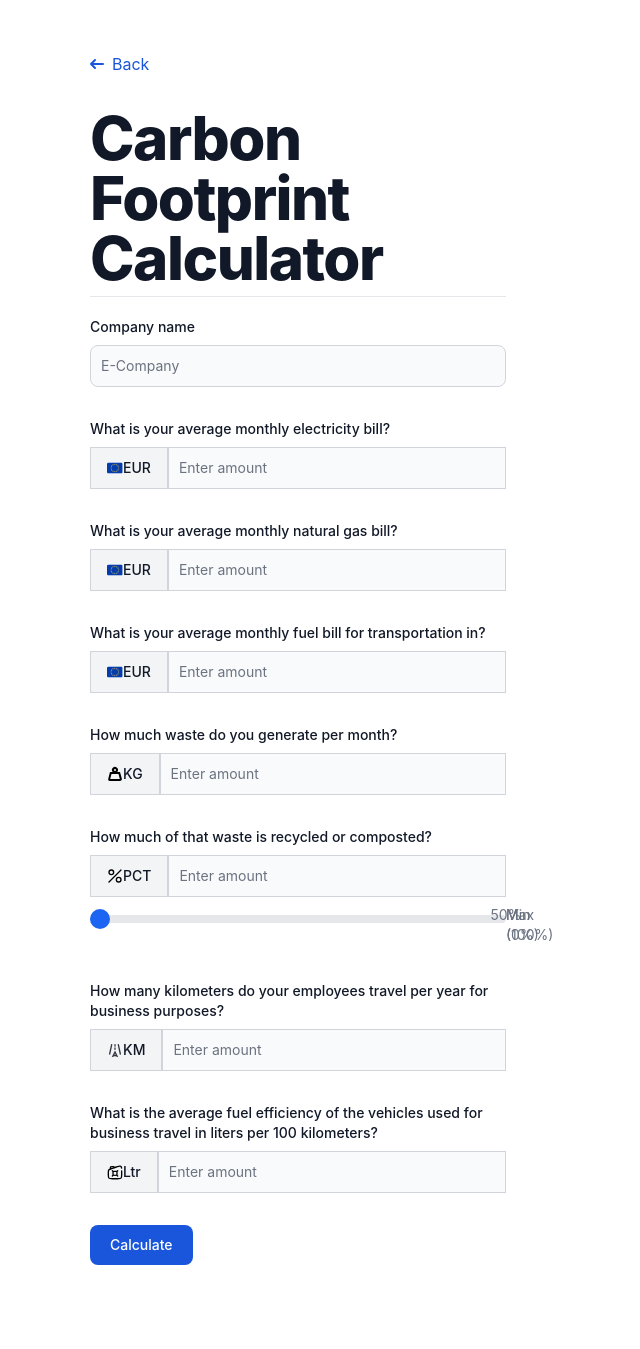
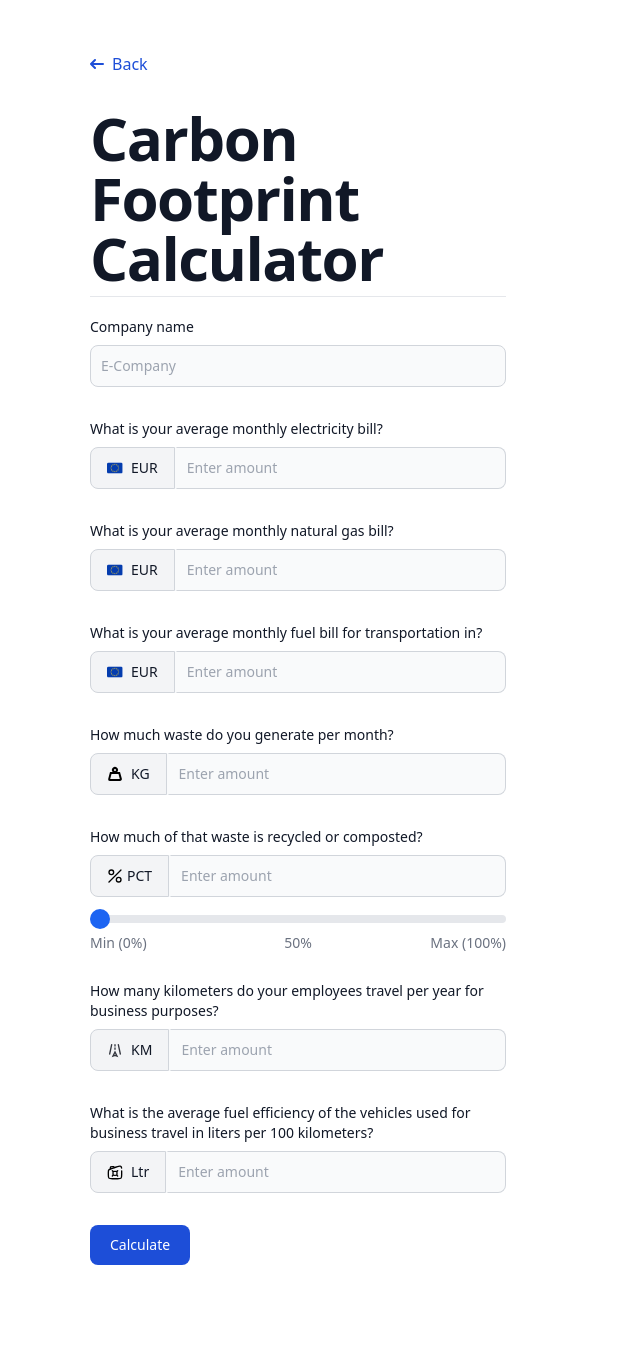
Before and after one commit to SyrymAbdikhan/Carbon-Footprint-Calculator, a Flask app: page /calculator/ in a window 1280 px wide. Shown: the whole page, without its empty margins (342-982 px from the left). Run offline with Flask 3, Linux system fonts and the light colour scheme; some libraries are stand-ins or nearby versions.

Commit message:
added tailwind & removed dark theme

```diff
--- a/src/templates/base.html
+++ b/src/templates/base.html
@@ -6,16 +6,17 @@
     <meta name="viewport" content="width=device-width, initial-scale=1.0">
     <title>Carbon Footprint Calculator</title>
     <link href="https://cdn.jsdelivr.net/npm/flowbite@2.5.2/dist/flowbite.min.css" rel="stylesheet" />
+    <script src="https://cdn.tailwindcss.com"></script>
     {% block style %}{% endblock %}
   </head>
   <body>
     <main class="max-w-screen-xl mx-auto py-5">
       {% block content %}
-      <div class="max-w-sm mx-auto p-6 bg-white border border-gray-200 rounded-lg shadow dark:bg-gray-800 dark:border-gray-700">
-        <h5 class="mb-2 text-2xl font-semibold tracking-tight text-gray-900 dark:text-white">
+      <div class="max-w-sm mx-auto p-6 bg-white border border-gray-200 rounded-lg shadow">
+        <h5 class="mb-2 text-2xl font-semibold tracking-tight text-gray-900">
           Unexpected behaviour
         </h5>
-        <p class="mb-3 font-normal text-gray-500 dark:text-gray-400">
+        <p class="mb-3 font-normal text-gray-500">
           If you see this text, an error has likely occurred. Please follow the link below.
         </p>
         <a href="{{ url_for('index') }}" class="inline-flex font-medium items-center text-blue-600 hover:underline">
--- a/src/templates/calculator.html
+++ b/src/templates/calculator.html
@@ -3,14 +3,14 @@
 {% block content %}
 
 <div class="max-w-md mx-auto py-8 px-4 mb-8">
-    <a href="{{ url_for('index') }}" class="flex items-center mb-8 text-blue-700 transition-colors duration-200 hover:text-blue-800 dark:text-blue-400 dark:hover:text-white">
+    <a href="{{ url_for('index') }}" class="flex items-center mb-8 text-blue-700 transition-colors duration-200 hover:text-blue-800:text-white">
         <svg class="w-3.5 h-3.5 mr-2" aria-hidden="true" xmlns="http://www.w3.org/2000/svg" fill="none" viewBox="0 0 14 10">
             <path stroke="currentColor" stroke-linecap="round" stroke-linejoin="round" stroke-width="2" d="M13 5H1m0 0 4 4M1 5l4-4"></path>
         </svg>
         Back
     </a>
 
-    <h1 class="mb-2 text-4xl font-extrabold leading-none tracking-tight text-gray-900 md:text-4xl lg:text-6xl dark:text-white">
+    <h1 class="mb-2 text-4xl font-extrabold leading-none tracking-tight text-gray-900 md:text-4xl lg:text-6xl">
         Carbon Footprint Calculator
     </h1>
 
@@ -18,124 +18,124 @@
 
     <form action="" method="post">
         <div class="mb-8">
-            <label class="block mb-2 text-sm font-medium text-gray-900 dark:text-white">
+            <label class="block mb-2 text-sm font-medium text-gray-900">
                 Company name
             </label>
-            <input type="text" name="comp-name" class="p-2.5 w-full z-20 text-sm text-gray-900 bg-gray-50 rounded-lg border-gray-50 border border-gray-300 focus:ring-blue-500 focus:border-blue-500 dark:bg-gray-700 dark:border-gray-700  dark:border-gray-600 dark:placeholder-gray-400 dark:text-white dark:focus:border-blue-500" placeholder="E-Company" required />
+            <input type="text" name="comp-name" class="p-2.5 w-full z-20 text-sm text-gray-900 bg-gray-50 rounded-lg border border-gray-300 focus:ring-blue-500 focus:border-blue-500 :border-blue-500" placeholder="E-Company" required />
         </div>
 
         <div class="mb-8">
-            <label class="block mb-2 text-sm font-medium text-gray-900 dark:text-white">
+            <label class="block mb-2 text-sm font-medium text-gray-900">
                 What is your average monthly electricity bill?
             </label>
             <div class="flex">
-                <div class="flex-shrink-0 z-10 inline-flex items-center py-2.5 px-4 text-sm font-medium text-center text-gray-900 bg-gray-100 border border-gray-300 rounded-s-lg dark:bg-gray-700 dark:text-white dark:border-gray-600" type="button">
+                <div class="flex-shrink-0 z-10 inline-flex items-center py-2.5 px-4 text-sm font-medium text-center text-gray-900 bg-gray-100 border border-gray-300 rounded-s-lg" type="button">
                     <svg fill="none" aria-hidden="true" class="h-4 w-4 me-2" viewBox="0 0 20 15"><rect width="19.6" height="14" y=".5" fill="#fff" rx="2"/><mask id="a" style="mask-type:luminance" width="20" height="15" x="0" y="0" maskUnits="userSpaceOnUse"><rect width="19.6" height="14" y=".5" fill="#fff" rx="2"/></mask><g mask="url(#a)"><path fill="#043CAE" d="M0 .5h19.6v14H0z"/><path fill="#FFD429" fill-rule="evenodd" d="M9.14 3.493L9.8 3.3l.66.193-.193-.66.193-.66-.66.194-.66-.194.193.66-.193.66zm0 9.334l.66-.194.66.194-.193-.66.193-.66-.66.193-.66-.193.193.66-.193.66zm5.327-4.86l-.66.193L14 7.5l-.193-.66.66.193.66-.193-.194.66.194.66-.66-.193zm-9.994.193l.66-.193.66.193L5.6 7.5l.193-.66-.66.193-.66-.193.194.66-.194.66zm9.369-2.527l-.66.194.193-.66-.194-.66.66.193.66-.193-.193.66.193.66-.66-.194zm-8.743 4.86l.66-.193.66.193-.194-.66.194-.66-.66.194-.66-.194.193.66-.193.66zm7.034-6.568l-.66.193.194-.66-.194-.66.66.194.66-.193-.193.66.193.66-.66-.194zm-5.326 8.276l.66-.193.66.193-.194-.66.194-.66-.66.194-.66-.193.193.66-.193.66zM13.84 10.3l-.66.193.194-.66-.194-.66.66.194.66-.194-.193.66.193.66-.66-.193zM5.1 5.827l.66-.194.66.194-.194-.66.194-.66-.66.193-.66-.193.193.66-.193.66zm7.034 6.181l-.66.193.194-.66-.194-.66.66.194.66-.193-.193.66.193.66-.66-.194zm-5.326-7.89l.66-.193.66.193-.194-.66.194-.66-.66.194-.66-.193.193.66-.193.66z" clip-rule="evenodd"/></g></svg>
                     EUR
                 </div>
                 <div class="relative w-full">
-                    <input type="number" name="elec-bill" class="block p-2.5 w-full z-20 text-sm text-gray-900 bg-gray-50 rounded-e-lg border-s-gray-50 border-s-2 border border-gray-300 focus:ring-blue-500 focus:border-blue-500 dark:bg-gray-700 dark:border-s-gray-700  dark:border-gray-600 dark:placeholder-gray-400 dark:text-white dark:focus:border-blue-500" placeholder="Enter amount" required />
+                    <input type="number" name="elec-bill" class="block p-2.5 w-full z-20 text-sm text-gray-900 bg-gray-50 rounded-e-lg border-s-gray-50 border-s-2 border border-gray-300 focus:ring-blue-500 focus:border-blue-500 :border-blue-500" placeholder="Enter amount" required />
                 </div>
             </div>
         </div>
 
         <div class="mb-8">
-            <label class="block mb-2 text-sm font-medium text-gray-900 dark:text-white">
+            <label class="block mb-2 text-sm font-medium text-gray-900">
                 What is your average monthly natural gas bill?
             </label>
             <div class="flex">
-                <div class="flex-shrink-0 z-10 inline-flex items-center py-2.5 px-4 text-sm font-medium text-center text-gray-900 bg-gray-100 border border-gray-300 rounded-s-lg dark:bg-gray-700 dark:text-white dark:border-gray-600" type="button">
+                <div class="flex-shrink-0 z-10 inline-flex items-center py-2.5 px-4 text-sm font-medium text-center text-gray-900 bg-gray-100 border border-gray-300 rounded-s-lg" type="button">
                     <svg fill="none" aria-hidden="true" class="h-4 w-4 me-2" viewBox="0 0 20 15"><rect width="19.6" height="14" y=".5" fill="#fff" rx="2"/><mask id="a" style="mask-type:luminance" width="20" height="15" x="0" y="0" maskUnits="userSpaceOnUse"><rect width="19.6" height="14" y=".5" fill="#fff" rx="2"/></mask><g mask="url(#a)"><path fill="#043CAE" d="M0 .5h19.6v14H0z"/><path fill="#FFD429" fill-rule="evenodd" d="M9.14 3.493L9.8 3.3l.66.193-.193-.66.193-.66-.66.194-.66-.194.193.66-.193.66zm0 9.334l.66-.194.66.194-.193-.66.193-.66-.66.193-.66-.193.193.66-.193.66zm5.327-4.86l-.66.193L14 7.5l-.193-.66.66.193.66-.193-.194.66.194.66-.66-.193zm-9.994.193l.66-.193.66.193L5.6 7.5l.193-.66-.66.193-.66-.193.194.66-.194.66zm9.369-2.527l-.66.194.193-.66-.194-.66.66.193.66-.193-.193.66.193.66-.66-.194zm-8.743 4.86l.66-.193.66.193-.194-.66.194-.66-.66.194-.66-.194.193.66-.193.66zm7.034-6.568l-.66.193.194-.66-.194-.66.66.194.66-.193-.193.66.193.66-.66-.194zm-5.326 8.276l.66-.193.66.193-.194-.66.194-.66-.66.194-.66-.193.193.66-.193.66zM13.84 10.3l-.66.193.194-.66-.194-.66.66.194.66-.194-.193.66.193.66-.66-.193zM5.1 5.827l.66-.194.66.194-.194-.66.194-.66-.66.193-.66-.193.193.66-.193.66zm7.034 6.181l-.66.193.194-.66-.194-.66.66.194.66-.193-.193.66.193.66-.66-.194zm-5.326-7.89l.66-.193.66.193-.194-.66.194-.66-.66.194-.66-.193.193.66-.193.66z" clip-rule="evenodd"/></g></svg>
                     EUR
                 </div>
                 <div class="relative w-full">
-                    <input type="number" name="gas-bill" class="block p-2.5 w-full z-20 text-sm text-gray-900 bg-gray-50 rounded-e-lg border-s-gray-50 border-s-2 border border-gray-300 focus:ring-blue-500 focus:border-blue-500 dark:bg-gray-700 dark:border-s-gray-700  dark:border-gray-600 dark:placeholder-gray-400 dark:text-white dark:focus:border-blue-500" placeholder="Enter amount" required />
+                    <input type="number" name="gas-bill" class="block p-2.5 w-full z-20 text-sm text-gray-900 bg-gray-50 rounded-e-lg border-s-gray-50 border-s-2 border border-gray-300 focus:ring-blue-500 focus:border-blue-500 :border-blue-500" placeholder="Enter amount" required />
                 </div>
             </div>
         </div>
 
         <div class="mb-8">
-            <label class="block mb-2 text-sm font-medium text-gray-900 dark:text-white">
+            <label class="block mb-2 text-sm font-medium text-gray-900">
                 What is your average monthly fuel bill for transportation in?
             </label>
             <div class="flex">
-                <div class="flex-shrink-0 z-10 inline-flex items-center py-2.5 px-4 text-sm font-medium text-center text-gray-900 bg-gray-100 border border-gray-300 rounded-s-lg dark:bg-gray-700 dark:text-white dark:border-gray-600" type="button">
+                <div class="flex-shrink-0 z-10 inline-flex items-center py-2.5 px-4 text-sm font-medium text-center text-gray-900 bg-gray-100 border border-gray-300 rounded-s-lg" type="button">
                     <svg fill="none" aria-hidden="true" class="h-4 w-4 me-2" viewBox="0 0 20 15"><rect width="19.6" height="14" y=".5" fill="#fff" rx="2"/><mask id="a" style="mask-type:luminance" width="20" height="15" x="0" y="0" maskUnits="userSpaceOnUse"><rect width="19.6" height="14" y=".5" fill="#fff" rx="2"/></mask><g mask="url(#a)"><path fill="#043CAE" d="M0 .5h19.6v14H0z"/><path fill="#FFD429" fill-rule="evenodd" d="M9.14 3.493L9.8 3.3l.66.193-.193-.66.193-.66-.66.194-.66-.194.193.66-.193.66zm0 9.334l.66-.194.66.194-.193-.66.193-.66-.66.193-.66-.193.193.66-.193.66zm5.327-4.86l-.66.193L14 7.5l-.193-.66.66.193.66-.193-.194.66.194.66-.66-.193zm-9.994.193l.66-.193.66.193L5.6 7.5l.193-.66-.66.193-.66-.193.194.66-.194.66zm9.369-2.527l-.66.194.193-.66-.194-.66.66.193.66-.193-.193.66.193.66-.66-.194zm-8.743 4.86l.66-.193.66.193-.194-.66.194-.66-.66.194-.66-.194.193.66-.193.66zm7.034-6.568l-.66.193.194-.66-.194-.66.66.194.66-.193-.193.66.193.66-.66-.194zm-5.326 8.276l.66-.193.66.193-.194-.66.194-.66-.66.194-.66-.193.193.66-.193.66zM13.84 10.3l-.66.193.194-.66-.194-.66.66.194.66-.194-.193.66.193.66-.66-.193zM5.1 5.827l.66-.194.66.194-.194-.66.194-.66-.66.193-.66-.193.193.66-.193.66zm7.034 6.181l-.66.193.194-.66-.194-.66.66.194.66-.193-.193.66.193.66-.66-.194zm-5.326-7.89l.66-.193.66.193-.194-.66.194-.66-.66.194-.66-.193.193.66-.193.66z" clip-rule="evenodd"/></g></svg>
                     EUR
                 </div>
                 <div class="relative w-full">
-                    <input type="number" name="fuel-bill" class="block p-2.5 w-full z-20 text-sm text-gray-900 bg-gray-50 rounded-e-lg border-s-gray-50 border-s-2 border border-gray-300 focus:ring-blue-500 focus:border-blue-500 dark:bg-gray-700 dark:border-s-gray-700  dark:border-gray-600 dark:placeholder-gray-400 dark:text-white dark:focus:border-blue-500" placeholder="Enter amount" required />
+                    <input type="number" name="fuel-bill" class="block p-2.5 w-full z-20 text-sm text-gray-900 bg-gray-50 rounded-e-lg border-s-gray-50 border-s-2 border border-gray-300 focus:ring-blue-500 focus:border-blue-500 :border-blue-500" placeholder="Enter amount" required />
                 </div>
             </div>
         </div>
 
         <div class="mb-8">
-            <label class="block mb-2 text-sm font-medium text-gray-900 dark:text-white">
+            <label class="block mb-2 text-sm font-medium text-gray-900">
                 How much waste do you generate per month?
             </label>
             <div class="flex">
-                <div class="flex-shrink-0 z-10 inline-flex items-center py-2.5 px-4 text-sm font-medium text-center text-gray-900 bg-gray-100 border border-gray-300 rounded-s-lg dark:bg-gray-700 dark:text-white dark:border-gray-600" type="button">
-                    <svg class="w-4 h-4 me-2 text-gray-500 dark:text-gray-400" aria-hidden="true" viewBox="0 0 16 16" xmlns="http://www.w3.org/2000/svg"><path fill-rule="evenodd" d="M10.2 6a3 3 0 1 0-4.5 0H3l-1.7 6.5A2 2 0 0 0 3.2 15h9.6a2 2 0 0 0 2-2.5L13 6h-2.8ZM9 4a1 1 0 1 1-2 0 1 1 0 0 1 2 0Zm-5.8 9 1.3-5h7l1.3 5H3.2Z"/></svg>
+                <div class="flex-shrink-0 z-10 inline-flex items-center py-2.5 px-4 text-sm font-medium text-center text-gray-900 bg-gray-100 border border-gray-300 rounded-s-lg" type="button">
+                    <svg class="w-4 h-4 me-2 text-gray-500" aria-hidden="true" viewBox="0 0 16 16" xmlns="http://www.w3.org/2000/svg"><path fill-rule="evenodd" d="M10.2 6a3 3 0 1 0-4.5 0H3l-1.7 6.5A2 2 0 0 0 3.2 15h9.6a2 2 0 0 0 2-2.5L13 6h-2.8ZM9 4a1 1 0 1 1-2 0 1 1 0 0 1 2 0Zm-5.8 9 1.3-5h7l1.3 5H3.2Z"/></svg>
                     KG
                 </div>
                 <div class="relative w-full">
-                    <input type="number" name="waste-kg" class="block p-2.5 w-full z-20 text-sm text-gray-900 bg-gray-50 rounded-e-lg border-s-gray-50 border-s-2 border border-gray-300 focus:ring-blue-500 focus:border-blue-500 dark:bg-gray-700 dark:border-s-gray-700  dark:border-gray-600 dark:placeholder-gray-400 dark:text-white dark:focus:border-blue-500" placeholder="Enter amount" required />
+                    <input type="number" name="waste-kg" class="block p-2.5 w-full z-20 text-sm text-gray-900 bg-gray-50 rounded-e-lg border-s-gray-50 border-s-2 border border-gray-300 focus:ring-blue-500 focus:border-blue-500 :border-blue-500" placeholder="Enter amount" required />
                 </div>
             </div>
         </div>
 
         <div class="mb-8 pb-5">
-            <label class="block mb-2 text-sm font-medium text-gray-900 dark:text-white">
+            <label class="block mb-2 text-sm font-medium text-gray-900">
                 How much of that waste is recycled or composted?
             </label>
             <div class="flex mb-2">
-                <div class="flex-shrink-0 z-10 inline-flex items-center py-2.5 px-4 text-sm font-medium text-center text-gray-900 bg-gray-100 border border-gray-300 rounded-s-lg dark:bg-gray-700 dark:text-white dark:border-gray-600" type="button">
-                    <svg class="w-4 h-4 me-1 text-gray-500 dark:text-gray-400" aria-hidden="true" viewBox="0 0 24 24" xmlns="http://www.w3.org/2000/svg"><path d="M21.7 3.7a1 1 0 0 0-1.4-1.4l-18 18a1 1 0 1 0 1.4 1.4l18-18Z"/><path fill-rule="evenodd" clip-rule="evenodd" d="M11 6.5a4.5 4.5 0 1 1-9 0 4.5 4.5 0 0 1 9 0Zm-7 0a2.5 2.5 0 1 0 5 0 2.5 2.5 0 0 0-5 0ZM22 17.5a4.5 4.5 0 1 1-9 0 4.5 4.5 0 0 1 9 0Zm-7 0a2.5 2.5 0 1 0 5 0 2.5 2.5 0 0 0-5 0Z"/></svg>
+                <div class="flex-shrink-0 z-10 inline-flex items-center py-2.5 px-4 text-sm font-medium text-center text-gray-900 bg-gray-100 border border-gray-300 rounded-s-lg" type="button">
+                    <svg class="w-4 h-4 me-1 text-gray-500" aria-hidden="true" viewBox="0 0 24 24" xmlns="http://www.w3.org/2000/svg"><path d="M21.7 3.7a1 1 0 0 0-1.4-1.4l-18 18a1 1 0 1 0 1.4 1.4l18-18Z"/><path fill-rule="evenodd" clip-rule="evenodd" d="M11 6.5a4.5 4.5 0 1 1-9 0 4.5 4.5 0 0 1 9 0Zm-7 0a2.5 2.5 0 1 0 5 0 2.5 2.5 0 0 0-5 0ZM22 17.5a4.5 4.5 0 1 1-9 0 4.5 4.5 0 0 1 9 0Zm-7 0a2.5 2.5 0 1 0 5 0 2.5 2.5 0 0 0-5 0Z"/></svg>
                     PCT
                 </div>
                 <div class="relative w-full">
-                    <input type="number" name="recycle-pct" id="waste-recycled-number" min="0" max="100" class="block p-2.5 w-full z-20 text-sm text-gray-900 bg-gray-50 rounded-e-lg border-s-gray-50 border-s-2 border border-gray-300 focus:ring-blue-500 focus:border-blue-500 dark:bg-gray-700 dark:border-s-gray-700  dark:border-gray-600 dark:placeholder-gray-400 dark:text-white dark:focus:border-blue-500" placeholder="Enter amount" required />
+                    <input type="number" name="recycle-pct" id="waste-recycled-number" min="0" max="100" class="block p-2.5 w-full z-20 text-sm text-gray-900 bg-gray-50 rounded-e-lg border-s-gray-50 border-s-2 border border-gray-300 focus:ring-blue-500 focus:border-blue-500 :border-blue-500" placeholder="Enter amount" required />
                 </div>
             </div>
             <div class="relative">
-                <input id="waste-recycled-range" type="range" value="0" min="0" max="100" class="w-full h-2 bg-gray-200 rounded-lg appearance-none cursor-pointer dark:bg-gray-700">
-                <span class="text-sm text-gray-500 dark:text-gray-400 absolute start-0 -bottom-6">Min (0%)</span>
-                <span class="text-sm text-gray-500 dark:text-gray-400 absolute start-1/2 -translate-x-1/2 rtl:translate-x-1/2 -bottom-6">50%</span>
-                <span class="text-sm text-gray-500 dark:text-gray-400 absolute end-0 -bottom-6">Max (100%)</span>
+                <input id="waste-recycled-range" type="range" value="0" min="0" max="100" class="w-full h-2 bg-gray-200 rounded-lg appearance-none cursor-pointer">
+                <span class="text-sm text-gray-500 absolute start-0 -bottom-6">Min (0%)</span>
+                <span class="text-sm text-gray-500 absolute start-1/2 -translate-x-1/2 rtl:translate-x-1/2 -bottom-6">50%</span>
+                <span class="text-sm text-gray-500 absolute end-0 -bottom-6">Max (100%)</span>
             </div>
         </div>
 
         <div class="mb-8">
-            <label class="block mb-2 text-sm font-medium text-gray-900 dark:text-white">
+            <label class="block mb-2 text-sm font-medium text-gray-900">
                 How many kilometers do your employees travel per year for business purposes?
             </label>
             <div class="flex">
-                <div class="flex-shrink-0 z-10 inline-flex items-center py-2.5 px-4 text-sm font-medium text-center text-gray-900 bg-gray-100 border border-gray-300 rounded-s-lg dark:bg-gray-700 dark:text-white dark:border-gray-600" type="button">
-                    <svg class="w-4 h-4 me-2 text-gray-500 dark:text-gray-400" aria-hidden="true" viewBox="0 0 24 24" fill="none" xmlns="http://www.w3.org/2000/svg"><g stroke="#33363F" stroke-width="2" stroke-linecap="round"><path d="m9 21 3-6s0 0 0 0 0 0 0 0 0 0 0 0l3 6s0 0 0 0 0 0 0 0 0 0 0 0l-3-1h0s0 0 0 0 0 0 0 0 0 0 0 0h0l-3 1s0 0 0 0 0 0 0 0 0 0 0 0ZM4 18 7 4M20 18 17 4M12 11V9M12 6V4"/></g></svg>
+                <div class="flex-shrink-0 z-10 inline-flex items-center py-2.5 px-4 text-sm font-medium text-center text-gray-900 bg-gray-100 border border-gray-300 rounded-s-lg" type="button">
+                    <svg class="w-4 h-4 me-2 text-gray-500" aria-hidden="true" viewBox="0 0 24 24" fill="none" xmlns="http://www.w3.org/2000/svg"><g stroke="#33363F" stroke-width="2" stroke-linecap="round"><path d="m9 21 3-6s0 0 0 0 0 0 0 0 0 0 0 0l3 6s0 0 0 0 0 0 0 0 0 0 0 0l-3-1h0s0 0 0 0 0 0 0 0 0 0 0 0h0l-3 1s0 0 0 0 0 0 0 0 0 0 0 0ZM4 18 7 4M20 18 17 4M12 11V9M12 6V4"/></g></svg>
                     KM
                 </div>
                 <div class="relative w-full">
-                    <input type="number" name="km-traveled" class="block p-2.5 w-full z-20 text-sm text-gray-900 bg-gray-50 rounded-e-lg border-s-gray-50 border-s-2 border border-gray-300 focus:ring-blue-500 focus:border-blue-500 dark:bg-gray-700 dark:border-s-gray-700  dark:border-gray-600 dark:placeholder-gray-400 dark:text-white dark:focus:border-blue-500" placeholder="Enter amount" required />
+                    <input type="number" name="km-traveled" class="block p-2.5 w-full z-20 text-sm text-gray-900 bg-gray-50 rounded-e-lg border-s-gray-50 border-s-2 border border-gray-300 focus:ring-blue-500 focus:border-blue-500 :border-blue-500" placeholder="Enter amount" required />
                 </div>
             </div>
         </div>
 
         <div class="mb-8">
-            <label class="block mb-2 text-sm font-medium text-gray-900 dark:text-white">
+            <label class="block mb-2 text-sm font-medium text-gray-900">
                 What is the average fuel efficiency of the vehicles used for business travel in liters per 100 kilometers?
             </label>
             <div class="flex">
-                <div class="flex-shrink-0 z-10 inline-flex items-center py-2.5 px-4 text-sm font-medium text-center text-gray-900 bg-gray-100 border border-gray-300 rounded-s-lg dark:bg-gray-700 dark:text-white dark:border-gray-600" type="button">
-                    <svg class="w-4 h-4 me-2 text-gray-500 dark:text-gray-400" aria-hidden="true" viewBox="0 0 24 24" fill="none" xmlns="http://www.w3.org/2000/svg"><g stroke="#000" stroke-width="2"><path d="M22 10.2V16c0 2.9 0 4.3-.9 5.2-.9.9-2.3.9-5.1.9H8c-2.8 0-4.2 0-5.1-.9C2 20.3 2 18.9 2 16v-3c0-2.1 0-3.2.6-4C3 8.4 4 8.1 6 7.3l8-2.8c3.7-1.3 5.5-2 6.7-1 .7.4 1 1.2 1.2 2.5" stroke-linecap="round"/><path d="M9 14c0-1.4 0-2.1.4-2.6.5-.4 1.2-.4 2.6-.4 1.4 0 2.1 0 2.6.4.4.5.4 1.2.4 2.6 0 1.4 0 2.1-.4 2.6-.5.4-1.2.4-2.6.4-1.4 0-2.1 0-2.6-.4C9 16 9 15.4 9 14Z"/><path d="m15 11 1-1m-7 1-1-1m7 7 1 1m-7-1-1 1M5 7c0-1.2 0-1.9.3-2.3l.3-.4C6.1 4 6.7 4 8 4h1.8c.6.2 1 .7 1.1 1.2" stroke-linecap="round"/></g></svg>
+                <div class="flex-shrink-0 z-10 inline-flex items-center py-2.5 px-4 text-sm font-medium text-center text-gray-900 bg-gray-100 border border-gray-300 rounded-s-lg" type="button">
+                    <svg class="w-4 h-4 me-2 text-gray-500" aria-hidden="true" viewBox="0 0 24 24" fill="none" xmlns="http://www.w3.org/2000/svg"><g stroke="#000" stroke-width="2"><path d="M22 10.2V16c0 2.9 0 4.3-.9 5.2-.9.9-2.3.9-5.1.9H8c-2.8 0-4.2 0-5.1-.9C2 20.3 2 18.9 2 16v-3c0-2.1 0-3.2.6-4C3 8.4 4 8.1 6 7.3l8-2.8c3.7-1.3 5.5-2 6.7-1 .7.4 1 1.2 1.2 2.5" stroke-linecap="round"/><path d="M9 14c0-1.4 0-2.1.4-2.6.5-.4 1.2-.4 2.6-.4 1.4 0 2.1 0 2.6.4.4.5.4 1.2.4 2.6 0 1.4 0 2.1-.4 2.6-.5.4-1.2.4-2.6.4-1.4 0-2.1 0-2.6-.4C9 16 9 15.4 9 14Z"/><path d="m15 11 1-1m-7 1-1-1m7 7 1 1m-7-1-1 1M5 7c0-1.2 0-1.9.3-2.3l.3-.4C6.1 4 6.7 4 8 4h1.8c.6.2 1 .7 1.1 1.2" stroke-linecap="round"/></g></svg>
                     Ltr
                 </div>
                 <div class="relative w-full">
-                    <input type="number" name="fuel-eff" class="block p-2.5 w-full z-20 text-sm text-gray-900 bg-gray-50 rounded-e-lg border-s-gray-50 border-s-2 border border-gray-300 focus:ring-blue-500 focus:border-blue-500 dark:bg-gray-700 dark:border-s-gray-700  dark:border-gray-600 dark:placeholder-gray-400 dark:text-white dark:focus:border-blue-500" placeholder="Enter amount" required />
+                    <input type="number" name="fuel-eff" class="block p-2.5 w-full z-20 text-sm text-gray-900 bg-gray-50 rounded-e-lg border-s-gray-50 border-s-2 border border-gray-300 focus:ring-blue-500 focus:border-blue-500 :border-blue-500" placeholder="Enter amount" required />
                 </div>
             </div>
         </div>
 
-        <button type="submit" class="text-white bg-blue-700 hover:bg-blue-800 focus:ring-4 focus:outline-none focus:ring-blue-300 font-medium rounded-lg text-sm w-full sm:w-auto px-5 py-2.5 text-center dark:bg-blue-600 dark:hover:bg-blue-700 dark:focus:ring-blue-800">
+        <button type="submit" class="text-white bg-blue-700 hover:bg-blue-800 focus:ring-4 focus:outline-none focus:ring-blue-300 font-medium rounded-lg text-sm w-full sm:w-auto px-5 py-2.5 text-center:bg-blue-700:ring-blue-800">
             Calculate
         </button>
     </form>
--- a/src/templates/noresults.html
+++ b/src/templates/noresults.html
@@ -1,11 +1,11 @@
 {% extends "base.html" %}
 
 {% block content %}
-<div class="max-w-sm mx-auto p-6 bg-white border border-gray-200 rounded-lg shadow dark:bg-gray-800 dark:border-gray-700">
-    <h5 class="mb-2 text-2xl font-semibold tracking-tight text-gray-900 dark:text-white">
+<div class="max-w-sm mx-auto p-6 bg-white border border-gray-200 rounded-lg shadow">
+    <h5 class="mb-2 text-2xl font-semibold tracking-tight text-gray-900">
       No results found!
     </h5>
-    <p class="mb-3 font-normal text-gray-500 dark:text-gray-400">
+    <p class="mb-3 font-normal text-gray-500">
       An error has likely occurred. Please follow the link below.
     </p>
     <a href="{{ url_for('index') }}" class="inline-flex font-medium items-center text-blue-600 hover:underline">
```
Also changed, not shown: src/templates/all_results.html (+9 -9 lines), src/templates/index.html (+21 -21 lines), src/templates/results.html (+9 -9 lines).
